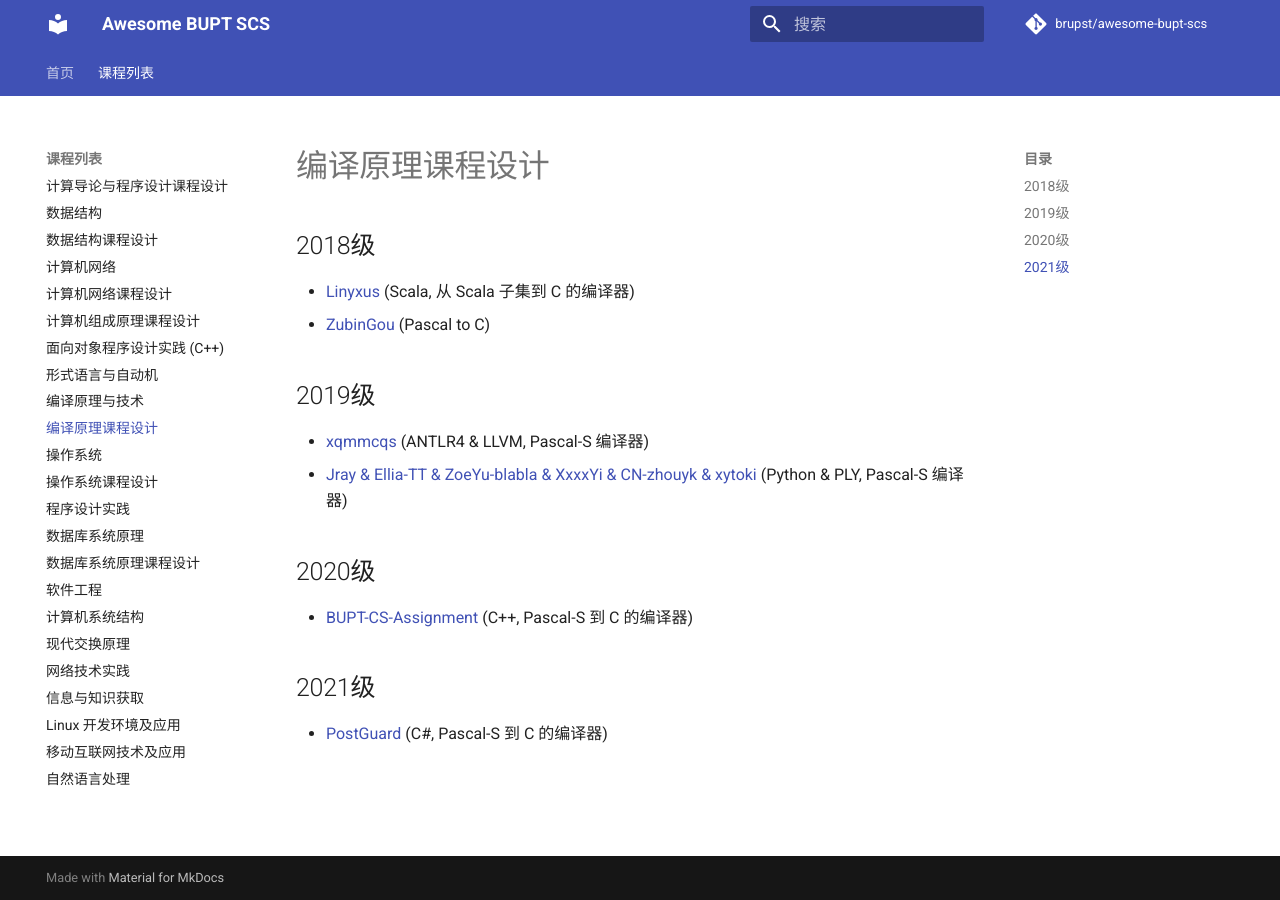
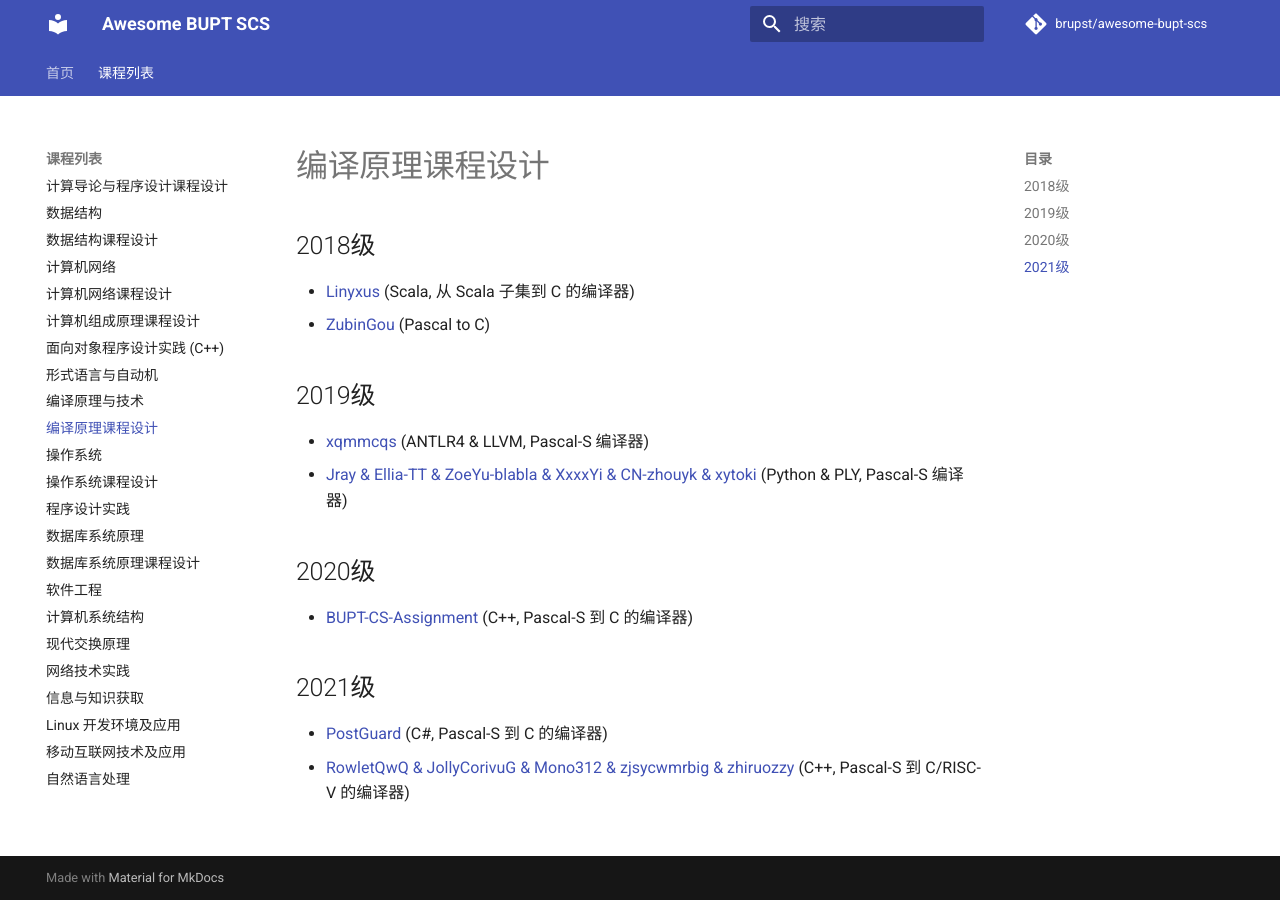
Before and after one commit to brupst/awesome-bupt-scs, an MkDocs documentation site: the page built from projects/Advanced-Labs-in-Compilers.md, in a window 1280 px wide. Built offline with MkDocs 1.6.1 and Material for MkDocs 9.7.7, drawn with Linux system fonts in a browser that asks for light colours; comment, search, counter and statistics services are not loaded.

Commit message:
add: works for Advanced-Labs-in-Compilers lec. (#103)

```diff
--- a/projects/Advanced-Labs-in-Compilers.md
+++ b/projects/Advanced-Labs-in-Compilers.md
@@ -16,3 +16,4 @@
 ## 2021级
 
 - [PostGuard](https://github.com/post-guard/Canon) (C#, Pascal-S 到 C 的编译器)
+- [RowletQwQ & JollyCorivuG & Mono312 & zjsycwmrbig & zhiruozzy](https://github.com/RowletQwQ/BUPT-PASCC) (C++, Pascal-S 到 C/RISC-V 的编译器)
```
